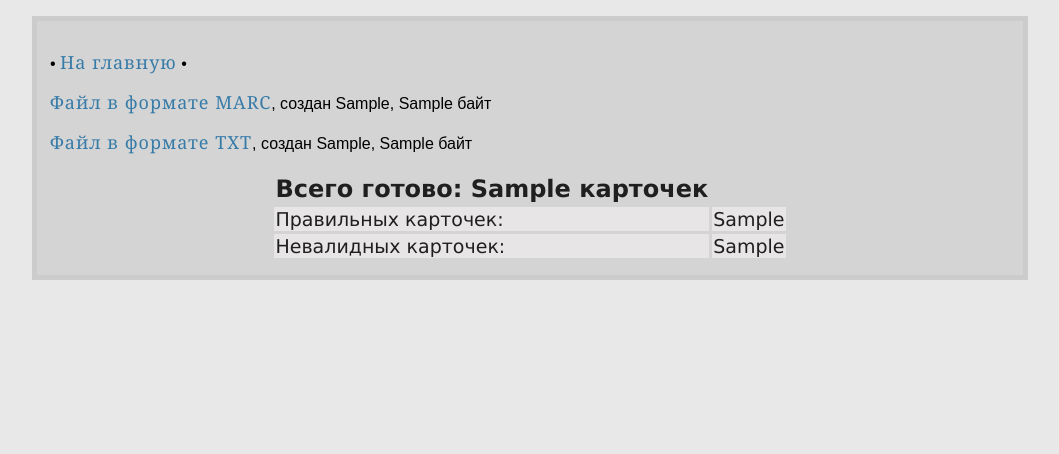
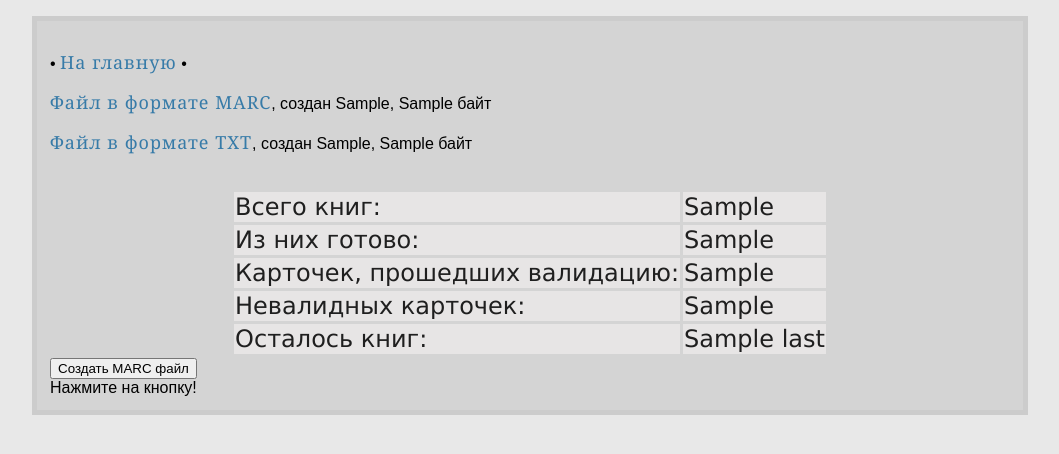
Before and after one commit to cyperus-papyrus/hello-world, a Flask app: template templates/index.html in a window 1280 px wide. Shown: the top 454 px of the page, without its empty margins (110-1169 px from the left). Run offline with Flask 2, Linux system fonts and the light colour scheme; the template is opened without the code that fills it: most values are stand-ins (such as "Sample title", 1, 10 or a date in 2020); parts of the project's set-up code (start-up, migrations or seed data) failed here and were passed over; some libraries are stand-ins or nearby versions.

Commit message:
+ кнопка пересчета marc карты

```diff
--- a/marcapp.py
+++ b/marcapp.py
@@ -1,5 +1,5 @@
 # -*- coding: utf-8 -*-
-from flask import Flask, render_template, request, redirect
+from flask import Flask, render_template, request, redirect, json
 from sqlalchemy import create_engine, MetaData
 from wtforms import Form
 from wtforms import SubmitField, TextAreaField
@@ -14,6 +14,11 @@ import pymarc
 import os, os.path
 import time
 import datetime
+import locale
+
+
+locale.setlocale(locale.LC_ALL, 'ru_RU.UTF-8')
+
 
 app = Flask(__name__)
 sql = u"""INSERT IGNORE INTO aleph2 (id, author, title, field, info, info_text)
@@ -65,9 +70,29 @@ def index():
     total = f[0]
     true_c = f[1]
     wrong_c = f[2]
-    print true_c, wrong_c
+    r = 4752
+    last = int(r) - int(total)
     return render_template('index.html', data1=data_t1, data2=data_t2,
-                           s1=folder_size1, s2=folder_size2, tc = true_c, wc = wrong_c, t = total)
+                           s1=folder_size1, s2=folder_size2, tc = true_c, wc = wrong_c, t = total,
+                           r = r, last = last)
+
+
+import subprocess as sb
+
+import time
+
+@app.route('/create_marc_card', methods=['POST', 'GET'])
+def start_create_marc():
+    # d = ['python','run.sh']
+    print "sstart "
+    x = sb.Popen(['/bin/bash', '/home/helga/GitHub_Project/marcapp/run.sh'], stdout=sb.PIPE, stderr=sb.PIPE)
+    #line = x.stdout.readline()
+    time.sleep(0.1)
+    print x.poll()
+    if x.poll() == 3:
+        return json.dumps({'success' : 'already running'}), 200, {'ContentType':'application/json'}
+    # return jsonify(result=u'Отлично, процесс запущен. Обновите браузер через 30 секунд!')
+    return json.dumps({'success':True}), 200, {'ContentType':'application/json'}
 
 @app.route('/show/<number>')
 def show_book(number):
--- a/static/style.css
+++ b/static/style.css
@@ -52,12 +52,9 @@ color: #1F1F1F;
 border: 1px solid #d4d4d4;
 border-radius: 1px;
 }
-th {
+
+td {
+background: #E7E5E5;
 font-size: 24px;
 padding: 1px;
 }
-td {
-background: #E7E5E5;
-font-size: 19px;
-padding: 1px;
-}
--- a/templates/index.html
+++ b/templates/index.html
@@ -1,11 +1,38 @@
 {% extends "layout.html" %}
 {% block body %}
+<script src="//ajax.googleapis.com/ajax/libs/jquery/1.9.1/jquery.min.js"></script>
 <p>• <a href="/list/0">На главную</a> • <br />
     <p><a href="static/marc_cards.mrc">Файл в формате MARC</a>, создан {{ data1 }}, {{ s1 }} байт</p>
     <p><a href="static/marc_cards.txt">Файл в формате TXT</a>, создан {{ data2 }}, {{ s2 }} байт</p>
+<br />
     <table align="center">
-        <th>Всего готово: {{  t  }} карточек</th>
-        <tr><td> Правильных карточек: </td><td> {{ tc }} </td></tr>
-        <tr><td> Невалидных карточек: </td><td> {{ wc }} </td></tr>
+        <tr><td>Всего книг:</td><td>{{ r }}</td></tr>
+        <tr><td>Из них готово:</td><td>{{  t  }}</td></tr>
+        <tr><td>Карточек, прошедших валидацию:</td><td> {{ tc }} </td></tr>
+        <tr><td>Невалидных карточек:</td><td> {{ wc }} </td></tr>
+        <tr><td>Осталось книг:</td><td>{{ last }}</td></tr>
     </table>
+<script type="text/javascript">
+    $(function ()
+      {
+        $("button:first").click(function()
+        {
+          $.ajax("/create_marc_card",
+          {
+            type: "POST",
+            beforeSend: function(data) {
+              $("#xxx").text("Обновление...");
+            },
+            success: function(data) {
+              $("#xxx").text("Отлично, процесс запущен. Обновите браузер через 30 секунд!");
+              $('.table').load(' .table')
+              $('.p').load(' .p')
+            }
+            });
+        });
+      }
+     );
+</script>
+<button>Создать MARC файл</button>
+<div  id="xxx">Нажмите на кнопку!</div>
 {% endblock %}
```
Also changed, not shown: create_marc.py (+9 -4 lines), 1 other file.
